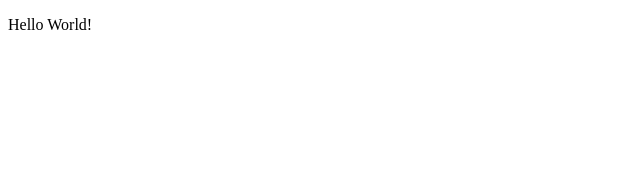
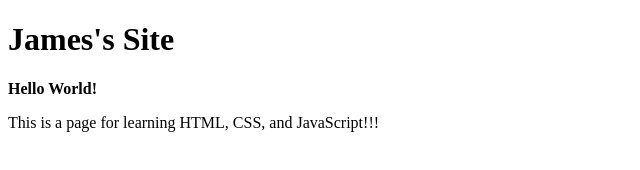
Before and after one commit to jwgoedert/AIMTestSite, a plain HTML site: page index.html in a window 1280 px wide. Shown: the whole page, without its empty margins (0-640 px from the left). Drawn offline with Linux system fonts and the light colour scheme.

Commit message:
Added body and paragraph with header

```diff
--- a/index.html
+++ b/index.html
@@ -1,4 +1,17 @@
 <!DOCTYPE html>
 <html lang="en">
-	<p>Hello World!</p>
+    <head>
+      <meta charset="UTF-8">
+      <meta name="viewport" content="width=device-width, initial-scale=1.0">
+			<title>James's AIM Test Site</title>
+	  </head>
+  <body>
+		<div id="PageTitle">
+			<h1>James's Site</h1>
+		</div>
+		<div id="PageInfo">
+			<b><p>Hello World!</p></b>
+			<p>This is a page for learning HTML, CSS, and JavaScript!!!</p>
+		</div>
+  </body>
 </html>
```
